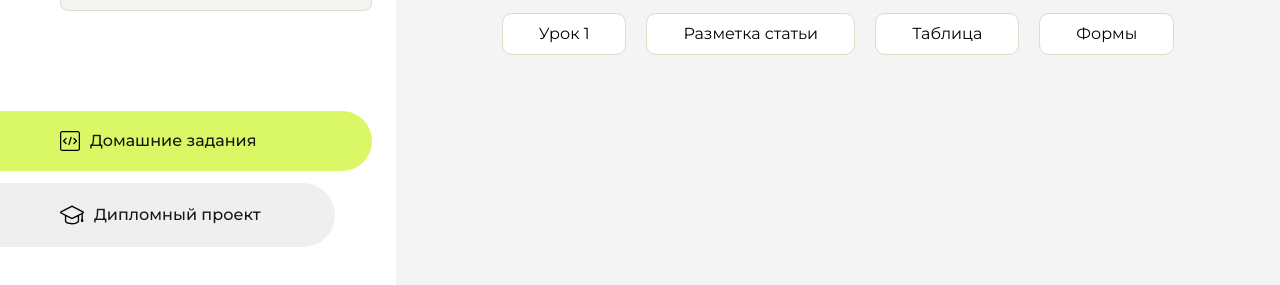
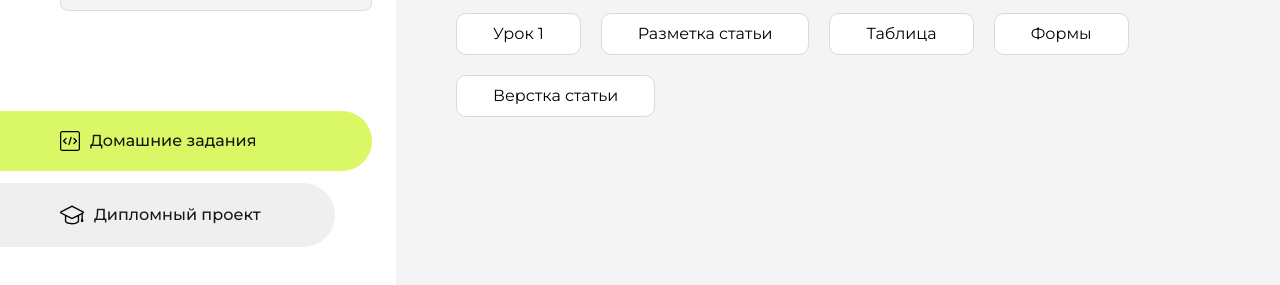
Before and after one commit to ouhholymagic11/homework, a plain HTML site: page index.html in a window 1280 px wide. Shown: the part 225-510 px from the top of the page. Drawn offline with Linux system fonts and the light colour scheme.

Commit message:
Update index.html

```diff
--- a/index.html
+++ b/index.html
@@ -104,6 +104,9 @@
                      <li class="content__list-item">
                         <a href="form-homework/index.html">Формы</a>
                     </li>
+                     <li class="content__list-item">
+                        <a href="fit-studio-work/article.html">Верстка статьи</a>
+                    </li>
                 </ul>
             </div>
             <div class="content__block hidden" id="diplomBlock">
```
